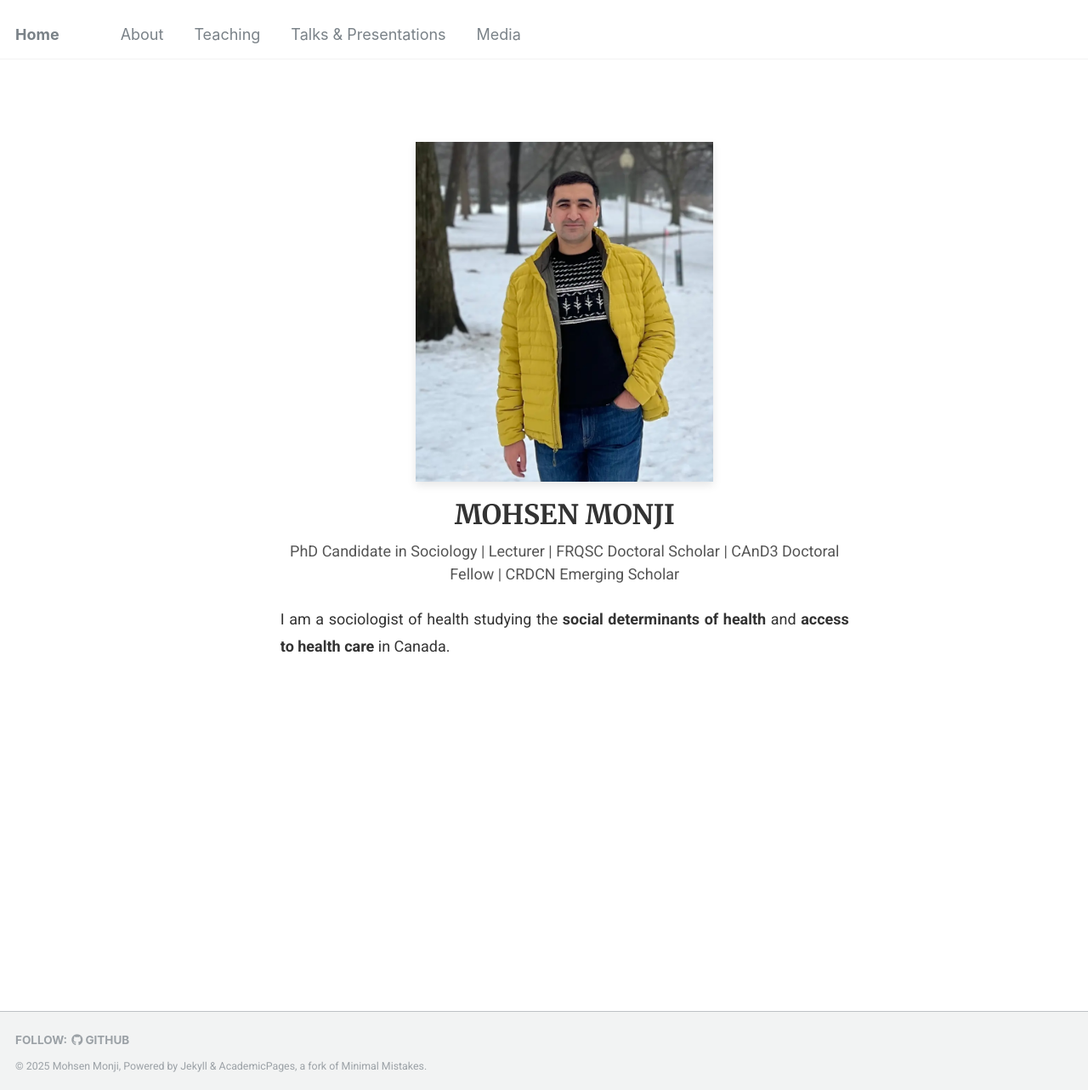
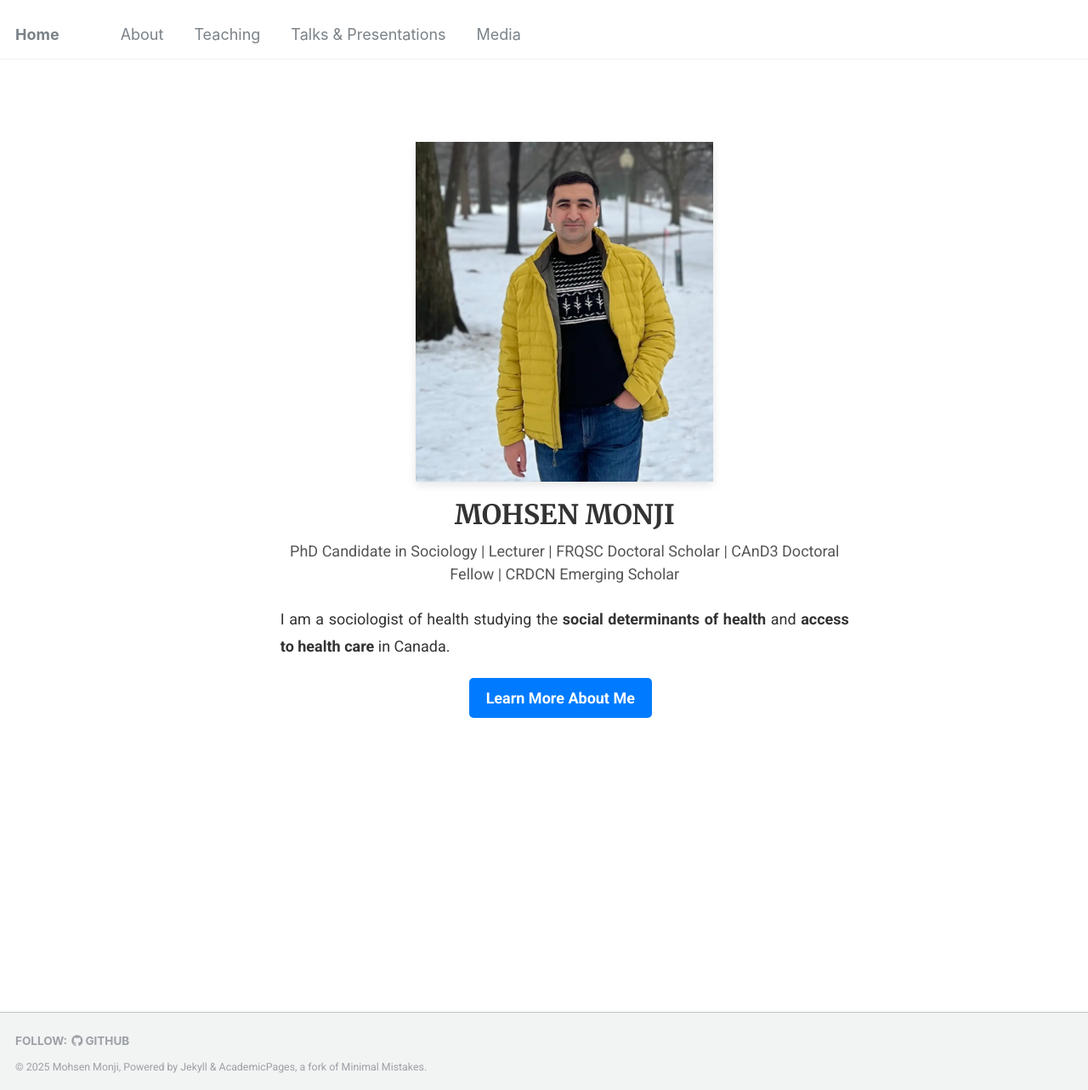
Before and after one commit to Mohsnmonji/mohsnmonji.github.io, a Jekyll site: the page built from _pages/front.md, in a window 1280 px wide and 1283 px high. Shown: the whole window at 85% size. Built offline with Jekyll 4.4.1, drawn with Linux system fonts in a browser that asks for light colours.

Commit message:
Update front.md

```diff
--- a/_pages/front.md
+++ b/_pages/front.md
@@ -29,3 +29,8 @@ hide_avatar: true
   <strong>social determinants of health</strong> and
   <strong>access to  health care</strong> in Canada.
 </p>
+
+ <!-- Buttons -->
+  <div style="margin-bottom: 20px;">
+    <a href="/about-me/" style="display: inline-block; padding: 10px 20px; background-color: #007BFF; color: white; text-decoration: none; border-radius: 5px; font-weight: bold; margin-right: 10px;">Learn More About Me</a>
+  </div>
```
